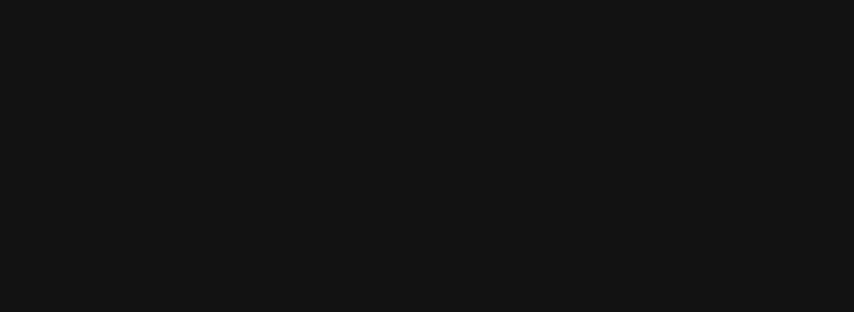
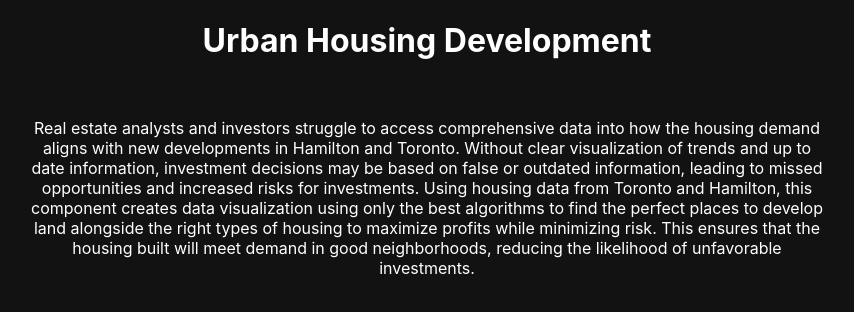
Before and after one commit to athinamanolakou/sociend-uhd, a React (Create React App) app in the folder frontend/: page / in a window 1280 px wide. Shown: the top 312 px of the page, without its empty margins (213-1067 px from the left). Built offline with nearby package versions, Linux system fonts and the light colour scheme.

Commit message:
Added product pitch frontend

```diff
--- a/frontend/src/App.tsx
+++ b/frontend/src/App.tsx
@@ -1,8 +1,11 @@
-import React, { useState } from 'react';
+import React, {useState} from 'react';
+import ProductPitch from './components/ProductPitch';
 
 const App: React.FC = () => {
   return (
     <div className="App">
+      <h1>Urban Housing Development</h1>
+      <ProductPitch />
     </div>
   );
 };
--- /dev/null
+++ b/frontend/src/components/ProductPitch.tsx
@@ -0,0 +1,22 @@
+import React from 'react';
+
+const ProductPitch: React.FC = () => {
+    return (
+        <section style={{maxWidth: '800px', margin: '0 auto', padding: '20px'}}>
+            <p>
+                Real estate analysts and investors struggle to access comprehensive data
+                into how the housing demand aligns with new developments in Hamilton and Toronto.
+                Without clear visualization of trends and up to date information,
+                investment decisions may be based on false or outdated information,
+                leading to missed opportunities and increased risks for investments.
+                Using housing data from Toronto and Hamilton, this component creates data visualization
+                using only the best algorithms to find the perfect places to develop land
+                alongside the right types of housing to maximize profits while minimizing risk.
+                This ensures that the housing built will meet demand in good neighborhoods,
+                reducing the likelihood of unfavorable investments.
+            </p>
+        </section>
+    );
+};
+
+export default ProductPitch;
```
